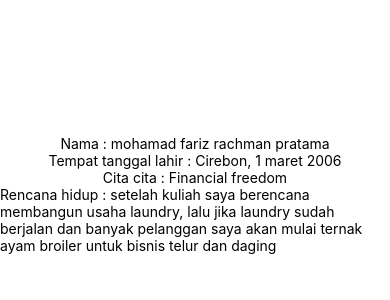
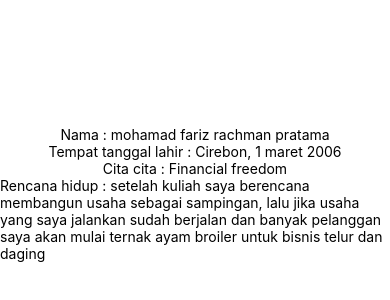
Before and after one commit to frz-indd/Materi_kuliah_semester_5, a React Native app in the folder ptmn2/: screen / in a window 390 px wide. Shown: the part 228-528 px from the top of the page. Built offline with nearby package versions, Linux system fonts and the light colour scheme.

Commit message:
Update app and laporan

```diff
--- a/ptmn2/App.js
+++ b/ptmn2/App.js
@@ -8,8 +8,8 @@ export default function App() {
       <Text>Tempat tanggal lahir : Cirebon, 1 maret 2006</Text>
       <Text>Cita cita : Financial freedom</Text>
       <Text>
-        Rencana hidup : setelah kuliah saya berencana membangun usaha laundry,
-        lalu jika laundry sudah berjalan dan banyak pelanggan saya akan mulai
+        Rencana hidup : setelah kuliah saya berencana membangun usaha sebagai sampingan,
+        lalu jika usaha yang saya jalankan sudah berjalan dan banyak pelanggan saya akan mulai
         ternak ayam broiler untuk bisnis telur dan daging
       </Text>
 
```
Also changed, not shown: 2 other files (tests, documents, lock files or other folders).
